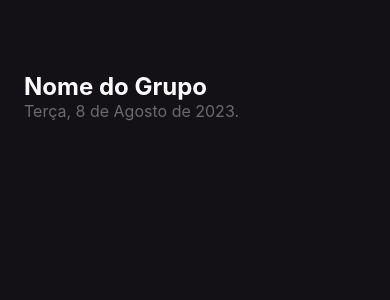
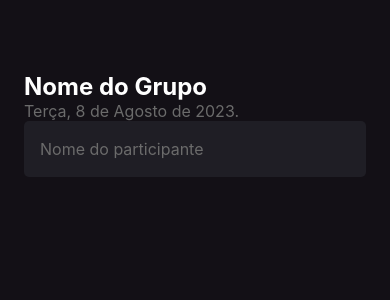
Before and after one commit to CESUL-2023/Fundamentos_React_Native, a React Native app: screen / in a window 390 px wide. Shown: the top 300 px of the page. Built offline with nearby package versions, Linux system fonts and the light colour scheme.

Commit message:
Trabalhando com Input

```diff
--- a/src/screens/Home/index.tsx
+++ b/src/screens/Home/index.tsx
@@ -1,4 +1,4 @@
-import { Text, View } from 'react-native';
+import { Text, TextInput, View } from 'react-native';
 import { styles } from './styles';
 
 export function Home() {
@@ -6,6 +6,8 @@ export function Home() {
         <View style={styles.container}>
             <Text style={styles.groupName} >Nome do Grupo</Text>
             <Text style={styles.groupDate} >Terça, 8 de Agosto de 2023.</Text>
+
+            <TextInput style={styles.input} placeholder='Nome do participante' placeholderTextColor="#6B6B6B" />
         </View>
     );
 }
--- a/src/screens/Home/styles.ts
+++ b/src/screens/Home/styles.ts
@@ -6,10 +6,18 @@ export const styles = StyleSheet.create({
         flex: 1, backgroundColor: '#131016', padding: 24
     },
     groupName: {
-        color: '#FDFCFE', fontSize: 24, fontWeight: 'bold', marginTop: 48
+        color: '#FFF', fontSize: 24, fontWeight: 'bold', marginTop: 48
     },
     groupDate: {
         color: '#6b6b6b', fontSize: 16,
+    },
+    input: {
+        height: 56,
+        backgroundColor: "#1f1e25",
+        borderRadius: 5,
+        color: '#FFF',
+        padding: 16,
+        fontSize: 16
     }
 
 });
```
